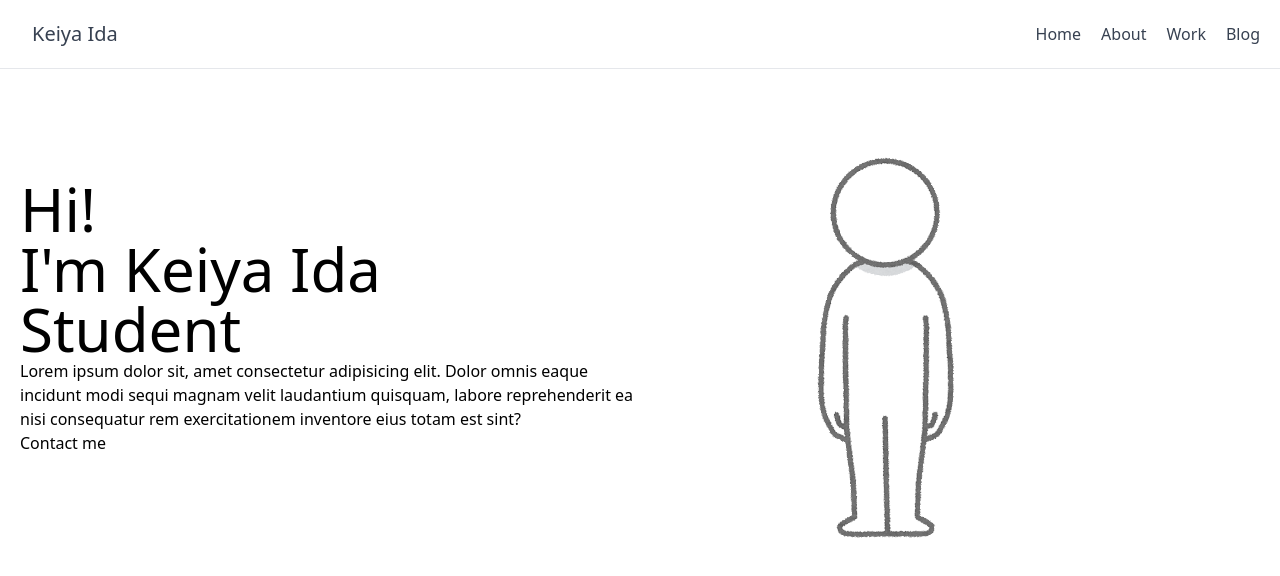
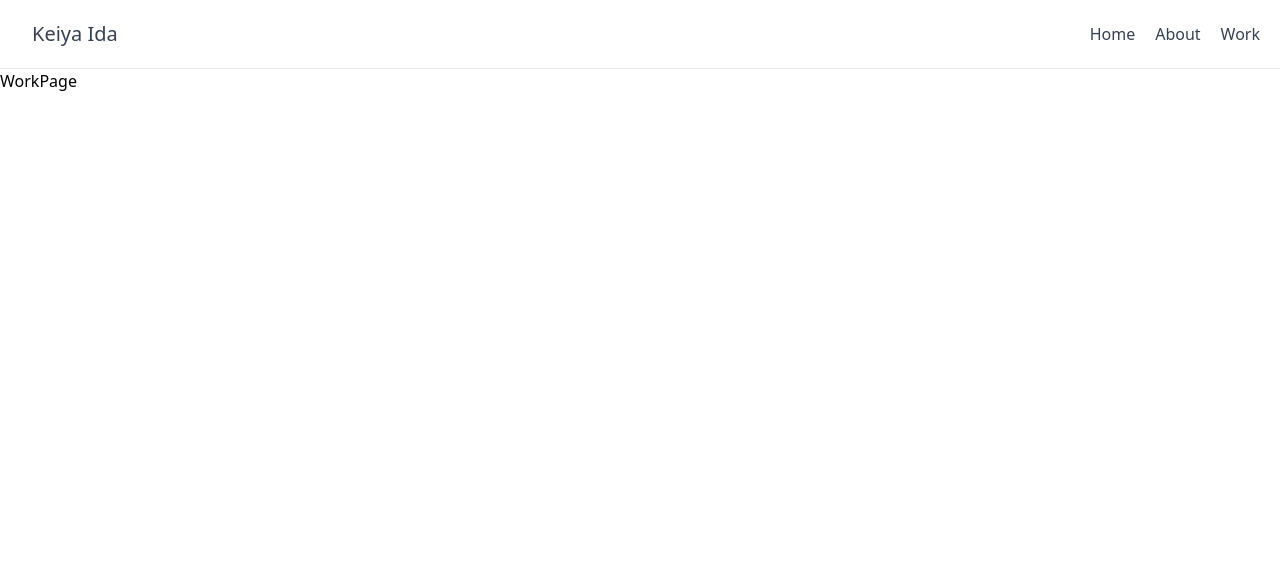
Before and after one commit to idkiy0178/portfolio, a React (Vite) app: page /work in a window 1280 px wide. Shown: the top 576 px of the page. Built offline with nearby package versions, Linux system fonts and the light colour scheme.

Commit message:
created home, about, work pages

```diff
--- a/package.json
+++ b/package.json
@@ -11,7 +11,8 @@
   },
   "dependencies": {
     "react": "^18.2.0",
-    "react-dom": "^18.2.0"
+    "react-dom": "^18.2.0",
+    "react-router-dom": "^6.23.0"
   },
   "devDependencies": {
     "@types/react": "^18.2.66",
--- a/src/App.jsx
+++ b/src/App.jsx
@@ -1,55 +1,21 @@
 import "./App.css";
+import Header from "./components/Header";
+import HomePage from "./components/HomePage";
+import AboutPage from "./components/AboutPage";
+import WorkPage from "./components/WorkPage";
+import { BrowserRouter as Router, Route, Routes } from "react-router-dom";
 
 function App() {
   return (
-    <>
-      <header className="text-gray-700 border-b border-gray-200">
-        <div className="container flex mx-auto p-5 flex-col md:flex-row items-center">
-          <a href="#" className="font-medium text-grey-900 mb-4 md:mb-0">
-            <span className="text-xl ml-3">Keiya Ida</span>
-          </a>
-          <nav className="md:ml-auto text-base">
-            <a href="#home" className="mr-5 hover:text-blue-400">
-              Home
-            </a>
-            <a href="#about" className="mr-5 hover:text-blue-400">
-              About
-            </a>
-            <a href="#work" className="mr-5 hover:text-blue-400">
-              Work
-            </a>
-            <a href="#blog" className="hover:text-blue-400">
-              Blog
-            </a>
-          </nav>
-        </div>
-      </header>
+    <Router>
+      <Header />
 
-      <section className="text-grey-700" id="home">
-        <div className="flex container mx-auto py-20 px-5 flex-col md:flex-row items-center">
-          <div className="md:w-1/2 flex-grow mb-16 lg:pr-24 md:pr-16">
-            <h1 className="text-3xl sm:text-6xl">
-              Hi!
-              <br />
-              I'm Keiya Ida
-              <br />
-              Student
-            </h1>
-            <p>
-              Lorem ipsum dolor sit, amet consectetur adipisicing elit. Dolor
-              omnis eaque incidunt modi sequi magnam velit laudantium quisquam,
-              labore reprehenderit ea nisi consequatur rem exercitationem
-              inventore eius totam est sint?
-            </p>
-            <button>Contact me</button>
-          </div>
-
-          <div className="md:w-1/2 lg:max-w-lg w-5/6">
-            <img src="./img/human.png" alt="" />
-          </div>
-        </div>
-      </section>
-    </>
+      <Routes>
+        <Route path="/" element={ <HomePage /> } />
+        <Route path="/about" element={ <AboutPage /> } />
+        <Route path="/work" element={ <WorkPage /> } />
+      </Routes>
+    </Router>
   );
 }
 
--- /dev/null
+++ b/src/components/AboutPage.jsx
@@ -0,0 +1,9 @@
+import React from 'react'
+
+function AboutPage() {
+  return (
+    <div>AboutPage</div>
+  )
+}
+
+export default AboutPage
--- /dev/null
+++ b/src/components/Header.jsx
@@ -0,0 +1,43 @@
+import { Link } from "react-router-dom";
+
+const Header = () => {
+  return (
+    <header className="text-gray-700 border-b border-gray-200">
+      <div className="container flex mx-auto p-5 flex-col md:flex-row items-center">
+        <a href="#" className="font-medium text-grey-900 mb-4 md:mb-0">
+          <span className="text-xl ml-3">Keiya Ida</span>
+        </a>
+
+        <nav className="md:ml-auto text-base">
+            <ul className="flex">
+                <li>
+                    <Link to="/" className="mr-5 hover:text-blue-400">Home</Link>
+                </li>
+                <li>
+                    <Link to="/about" className="mr-5 hover:text-blue-400">About</Link>
+                </li>
+                <li>
+                    <Link to="/work" className="hover:text-blue-400">Work</Link>
+                </li>
+            </ul>
+        </nav>
+        {/* <nav className="md:ml-auto text-base">
+          <a href="#home" className="mr-5 hover:text-blue-400">
+            Home
+          </a>
+          <a href="#about" className="mr-5 hover:text-blue-400">
+            About
+          </a>
+          <a href="#work" className="mr-5 hover:text-blue-400">
+            Work
+          </a>
+          <a href="#blog" className="hover:text-blue-400">
+            Blog
+          </a>
+        </nav> */}
+      </div>
+    </header>
+  );
+};
+
+export default Header;
--- /dev/null
+++ b/src/components/HomePage.jsx
@@ -0,0 +1,30 @@
+function HomePage() {
+  return (
+    <section className="text-grey-700" id="home">
+        <div className="flex container mx-auto py-20 px-5 flex-col md:flex-row items-center">
+          <div className="md:w-1/2 flex-grow mb-16 lg:pr-24 md:pr-16">
+            <h1 className="text-3xl sm:text-6xl">
+              Hi!
+              <br />
+              I'm Keiya Ida
+              <br />
+              Student
+            </h1>
+            <p>
+              Lorem ipsum dolor sit, amet consectetur adipisicing elit. Dolor
+              omnis eaque incidunt modi sequi magnam velit laudantium quisquam,
+              labore reprehenderit ea nisi consequatur rem exercitationem
+              inventore eius totam est sint?
+            </p>
+            <button>Contact me</button>
+          </div>
+
+          <div className="md:w-1/2 lg:max-w-lg w-5/6">
+            <img src="./img/human.png" alt="" />
+          </div>
+        </div>
+      </section>
+  )
+}
+
+export default HomePage
--- /dev/null
+++ b/src/components/WorkPage.jsx
@@ -0,0 +1,7 @@
+function WorkPage() {
+  return (
+    <div>WorkPage</div>
+  )
+}
+
+export default WorkPage;
```
Also changed, not shown: 1 other file (tests, documents, lock files or other folders).
